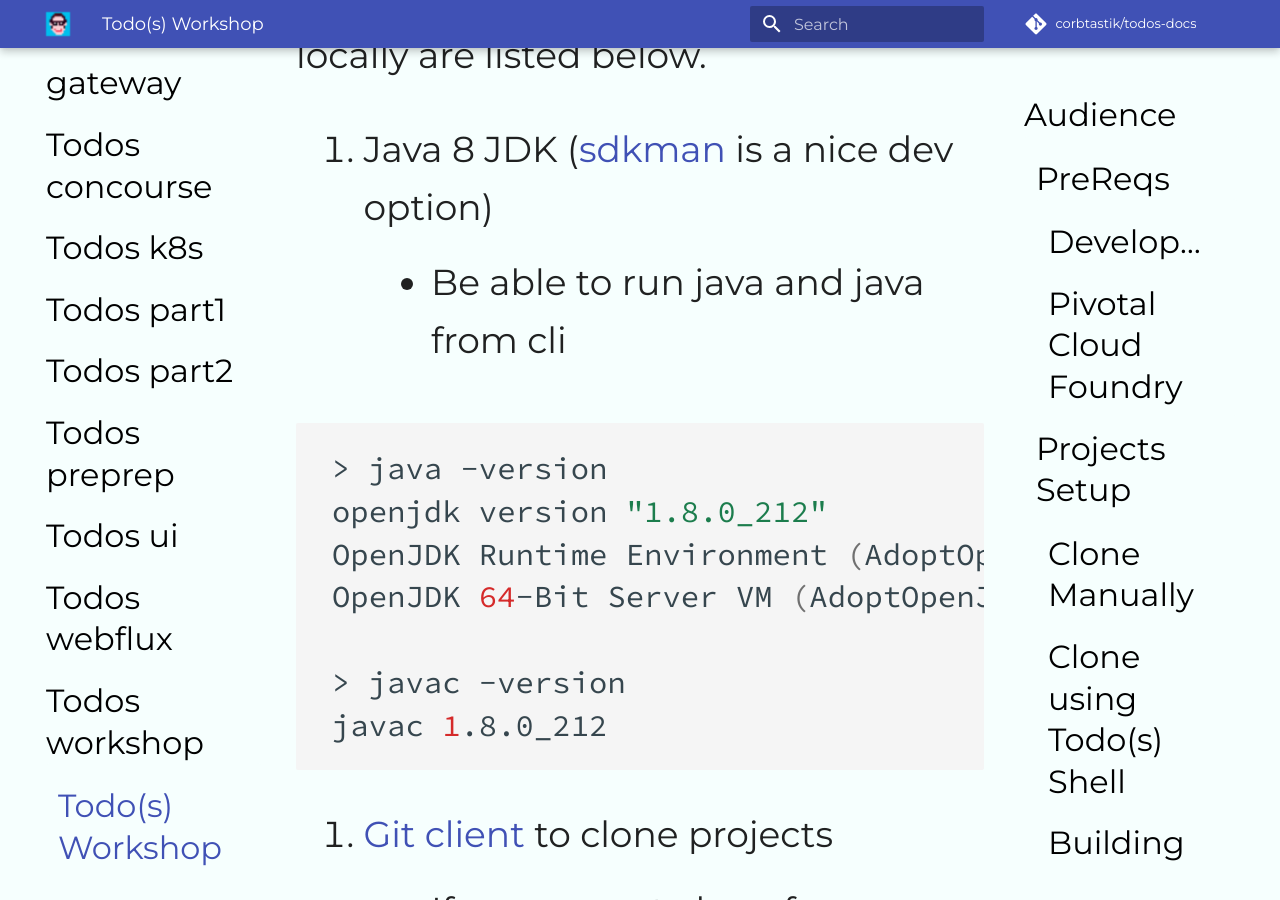
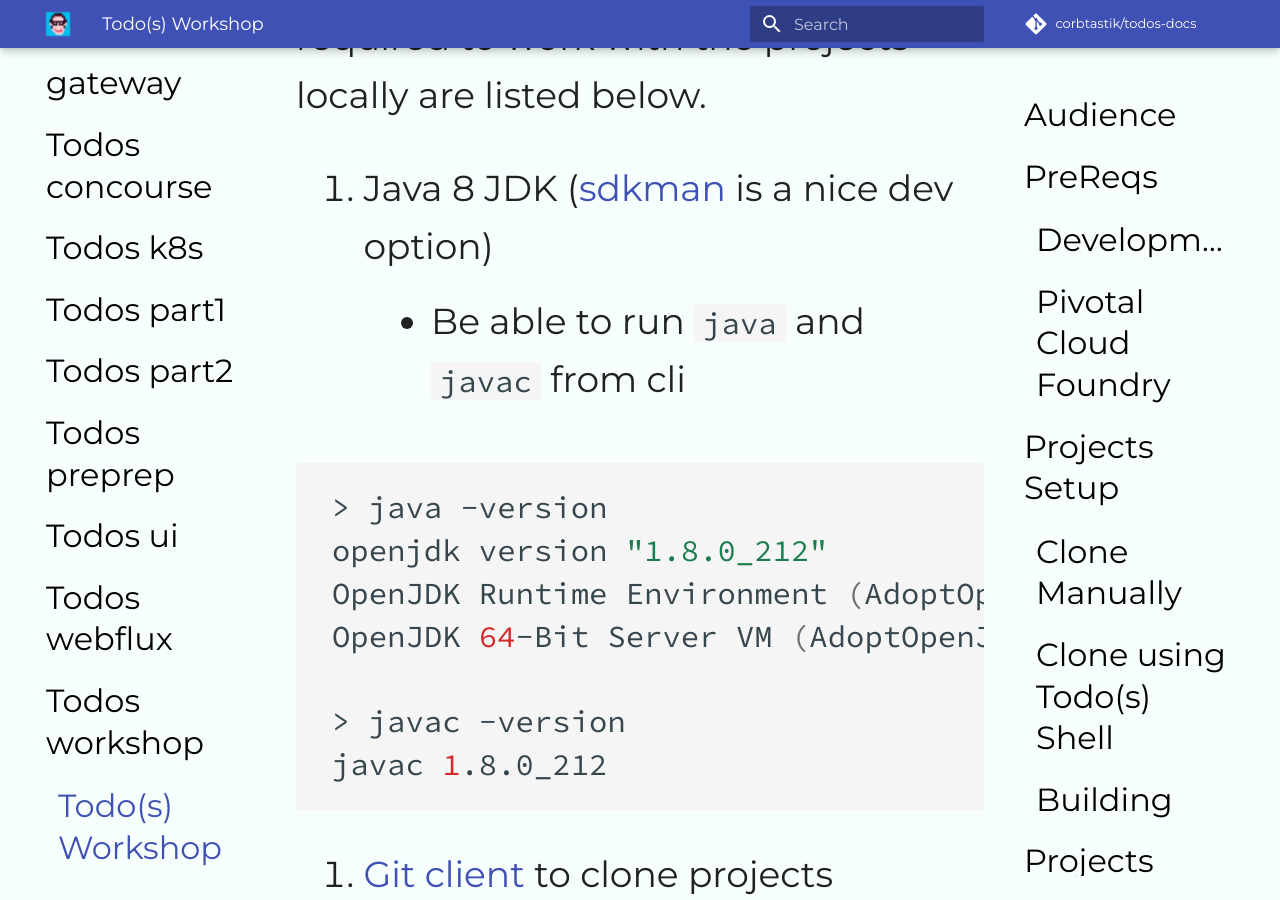
Before and after one commit to adamzwickey/todos-docs, an MkDocs documentation site: the page built from docs/todos-workshop/README.md, in a window 1280 px wide and 900 px high, scrolled down 3111 px. Built offline with MkDocs 1.6.1 and Material for MkDocs 9.7.7, drawn with Linux system fonts in a browser that asks for light colours; comment, search, counter and statistics services are not loaded.

Commit message:
adding setup deets

````diff
--- a/docs/todos-workshop/README.md
+++ b/docs/todos-workshop/README.md
@@ -20,14 +20,14 @@ This is the [one-and-only doc](#todos-workshop) for how to use the Todo apps tog
 
 This content is intended for anyone wanting a sound understanding of Spring Boot on PCF or for anyone wanting to hack around a simple model and get to know salient features of both.
 
-### PreReqs
+## PreReqs
 
-#### Development
+### Development
 
 Each project can be cloned, built and pushed to PCF individually.  All that's required to work with the projects locally are listed below.
 
 1. Java 8 JDK ([sdkman](https://sdkman.io/sdks#java) is a nice dev option)
-    * Be able to run java and java from cli
+    * Be able to run `java` and `javac` from cli
 
 ```bash
 > java -version
@@ -64,7 +64,7 @@ curl -H "Authorization: $(cf oauth-token)" https://config-721a0c02-2ec8-466b-bea
 1. An editor - All projects were created from the [Spring Initialzr](https://start.spring.io) as Maven for build and Java or Kotlin as the language.  Any editor or ide will do.
 1. Connectivity to Maven and Spring Repositories - you may need to configure a [Maven Proxy](https://CHANGEME)
 
-#### Pivotal Cloud Foundry
+### Pivotal Cloud Foundry
 
 1. [Pivotal Application Service 2.5 and up](https://docs.pivotal.io/pivotalcf/2-5)
 1. [MySQL for PCF 2.5 and up](https://docs.pivotal.io/p-mysql/2-5/index.html)
@@ -79,7 +79,7 @@ curl -H "Authorization: $(cf oauth-token)" https://config-721a0c02-2ec8-466b-bea
     * 1 Config Server SI - todos-*
     * 1 Service Registry SI - todos-*
 
-### Projects Setup
+## Projects Setup
 
 Project setup is pretty straightforward as each project is [standard spring boot](https://start.spring.io) with maven. Thats a talking point however because each sample is its own "project" and git repository.  So to get all the samples we need to clone multiple repositories...9 to be exact but there small so its not too bad.
 
@@ -101,7 +101,7 @@ corbs@corbspro:~/Desktop/todos-samples
 ./todos-webui
 ```
 
-#### Clone Manually
+### Clone Manually
 
 ```bash
 mkdir ~/Desktop/todos-samples
@@ -117,7 +117,7 @@ git clone https://github.com/corbtastik/todos-sink
 git clone https://github.com/corbtastik/todos-webui
 ```
 
-#### Clone using Todo(s) Shell
+### Clone using Todo(s) Shell
 
 Follow the steps below for a quick way to clone and build.  However you can easily clone each project as stated above.
 
@@ -134,18 +134,18 @@ make setup
 1. Run `make set` to clone all the projects
 1. Afterwards you should the projects in `../todos-shell`
 
-#### Building
+### Building
 
 1. Run `make build` to kickoff a maven build for each project.  By default this requires internet access to Maven Central and Spring Repositories.
 1. The build places artifacts in each project's `${project}/target` directory.  By default the artifact version is set to `1.0.0.SNAP` and all apps expose this info over `/actuator/info`.
 
-### Projects
+## Projects
 
 The samples listed below are used throughout the workshop, each repository goes into more depth on the app but here's a quick summary of each.
 
 **Note** - Each project contains a master and cloud branch.  The master branch contains plain-ole Spring Boot apps while the cloud branch adds [Spring Cloud](https://spring.io/projects/spring-cloud) features to each.
 
-#### Domain Model
+### Domain Model
 
 All the samples in this workshop center around the `Todo` model and hence most are named `todos-blah-blah-blah`.  Each project scratches a particular Spring Boot + PCF itch but all share this simple `Todo` type.
 
@@ -170,7 +170,7 @@ class Todo implements Serializable {
 * [Mongo Blog Post](https://www.mongodb.com/blog/post/generating-globally-unique-identifiers-for-use-with-mongodb)
 * [Sonyflake distributed ids](https://github.com/sony/sonyflake)
 
-#### todos-api
+### todos-api
 
 Todo(s) API is a sample Spring Boot service that uses `spring-boot-starter-web` to implement a REST API for `Todo(s)`.  Not listed in this set but similar is todos-webflux which is same API implemented using `spring-boot-starter-webflux` and hence non-blocking (and uses Netty container).
 
@@ -188,7 +188,7 @@ Todo(s) API is a sample Spring Boot service that uses `spring-boot-starter-web`
 * [Java Buildpack](https://github.com/cloudfoundry/java-buildpack)
 * Spring Auto Reconfiguration - key is understanding the levels of auto-configuration at play on PCF
 
-#### todos-edge
+### todos-edge
 
 Todo(s) Edge is an edge abstraction for other Todo apps and serves as a client entry-point into app functionality and is implemented using [Spring Cloud Gateway](https://spring.io/projects/spring-cloud-gateway).  Todo(s) Edge is implemented using Kotlin however there's remarkably little code as the gateway is virtually all configuration.  The edge is configured to route traffic sent to `/todos/` to a backing API of some sort while root traffic contains the UI.  During certain sections of the workshop we'll use Spring Cloud to control where the edge sends traffic.
 
@@ -200,7 +200,7 @@ Todo(s) Edge is an edge abstraction for other Todo apps and serves as a client e
 * Spring Cloud Gateway
 * Netty
 
-#### todos-webui
+### todos-webui
 
 A sample frontend Vue.js app wrapped in Spring Boot
 
@@ -211,7 +211,7 @@ This application assumes the ``/todos`` endpoint is exposed from the same "origi
 
 ![Todo(s) WebUI](img/todos-webui.png "Todo(s) WebUI")
 
-#### todos-mysql
+### todos-mysql
 
 Inevitably you'll need to implement Microservices to talk with Databases. This repository contains a Microservice implemented in Kotlin using Spring Boot, Spring Cloud, Spring Data JPA anf Flyway.  It can be used as a standalone data service or as a backend for a Todo app.
 
@@ -227,7 +227,7 @@ Todo(s) Data uses Flyway to handle database schema creation and versioning. Usin
 * Flyway
 * MySQL for PCF
 
-#### todos-redis
+### todos-redis
 
 Todo(s) Redis is a simple Spring Data Redis backend for a Todo API.  It's used as the default "caching" layer in the workshop sample set.
 
@@ -240,7 +240,7 @@ Todo(s) Redis is a simple Spring Data Redis backend for a Todo API.  It's used a
 * Spring Data Redis
 * Caching Use Cases and Patterns
 
-#### todos-app
+### todos-app
 
 Todo(s) App is a composite backend for a fully functional Todo app, it contains look-aside caching and business logic and uses Spring Cloud for app to app connectivity.  We'll see how to configure a fully functional Todo application using this backend which integrates with a System of Record (Sor) service and a Cache service. All enabled with Spring Cloud, MySQL for PCF and Redis for PCF.
 
@@ -253,7 +253,7 @@ Todo(s) App is a composite backend for a fully functional Todo app, it contains
 * RestTemplate
 * [Pivotal Blog - Caching Patterns](https://content.pivotal.io/blog/an-introduction-to-look-aside-vs-inline-caching-patterns)
 
-#### todos-shell
+### todos-shell
 
 Todo(s) shell is a [Spring Shell](https://projects.spring.io/spring-shell/) application used to automate configuration and deployment of Todo apps to PCF.  It uses the [CF Java Client](https://github.com/cloudfoundry/cf-java-client), your CF credentials and your locally compiled `todos-*` jars to automate app deployment to PCF.
 
````
